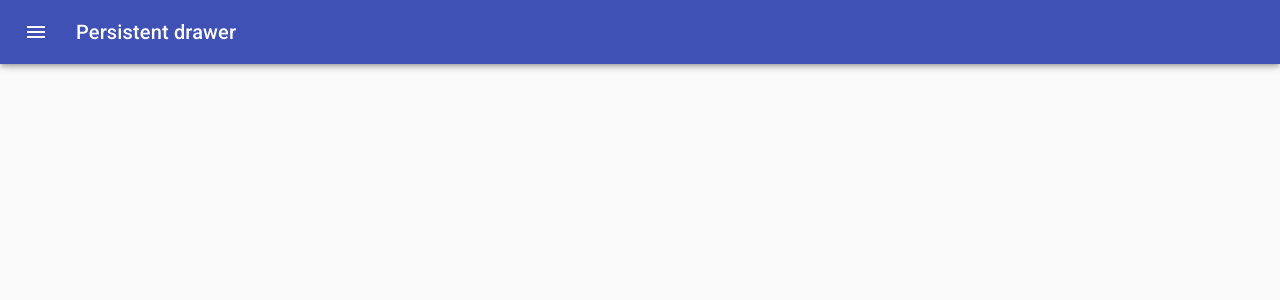
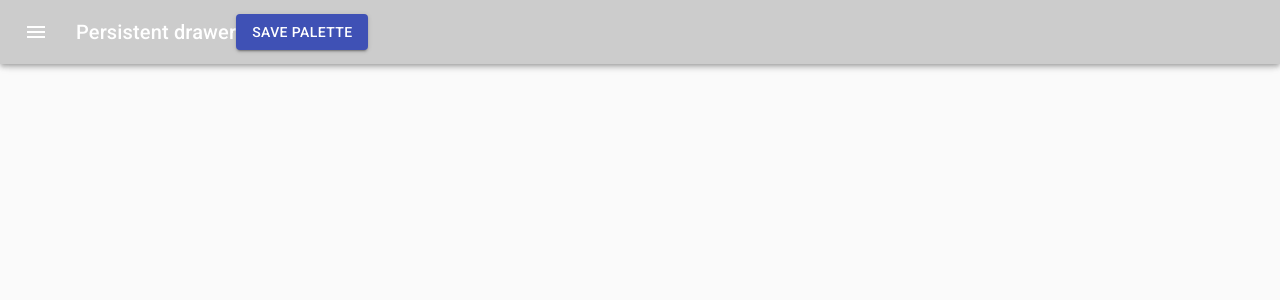
Before and after one commit to jvandy83/custom-color-app, a React (Create React App) app: page /palette/new in a window 1280 px wide. Shown: the top 300 px of the page. Built offline with nearby package versions, Linux system fonts and the light colour scheme.

Commit message:
Add savePalette

```diff
--- a/src/App.js
+++ b/src/App.js
@@ -8,20 +8,36 @@ import { NewPaletteForm } from './NewPaletteForm';
 import { generatePalette } from './colorHelper';
 
 class App extends Component {
-  findPalette(id) {
-    return seedColors.find(palette => {
+  constructor(props) {
+    super(props);
+    this.state = { palettes: seedColors };
+  }
+  findPalette = id => {
+    return this.state.palettes.find(palette => {
       return palette.id === id;
     });
-  }
+  };
+
+  savePalette = newPalette => {
+    this.setState({ palettes: [...this.state.palettes, newPalette] });
+    console.log(newPalette);
+  };
+
   render() {
     return (
       <Switch>
-        <Route exact path="/palette/new" render={() => <NewPaletteForm />} />
+        <Route
+          exact
+          path="/palette/new"
+          render={routeProps => (
+            <NewPaletteForm savePalette={this.savePalette} {...routeProps} />
+          )}
+        />
         <Route
           exact
           path="/"
           render={routeProps => (
-            <PaletteList palettes={seedColors} {...routeProps} />
+            <PaletteList palettes={this.state.palettes} {...routeProps} />
           )}
         />
         <Route
--- a/src/NewPaletteForm.js
+++ b/src/NewPaletteForm.js
@@ -87,7 +87,7 @@ const useStyles = makeStyles(theme => ({
   }
 }));
 
-export function NewPaletteForm() {
+export function NewPaletteForm(props) {
   const classes = useStyles();
 
   const [currentColor, setCurrentColor] = useState('teal');
@@ -104,6 +104,17 @@ export function NewPaletteForm() {
     isSubmitting,
     colors
   } = useFormValidation(validateColor, currentColor);
+
+  const handleClick = () => {
+    let newName = 'New Test Palette';
+    const newPalette = {
+      paletteName: newName,
+      id: newName.toLowerCase().replace(/ /g, '-'),
+      colors
+    };
+    props.savePalette(newPalette);
+    props.history.push('/');
+  };
 
   const [open, setOpen] = useState(false);
   const handleDrawerOpen = () => {
@@ -122,7 +133,7 @@ export function NewPaletteForm() {
           [classes.appBarShift]: open
         })}
       >
-        <Toolbar>
+        <Toolbar style={{ backgroundColor: '#cccccc' }}>
           <IconButton
             color="inherit"
             aria-label="open drawer"
@@ -135,6 +146,9 @@ export function NewPaletteForm() {
           <Typography variant="h6" noWrap>
             Persistent drawer
           </Typography>
+          <Button variant="contained" color="primary" onClick={handleClick}>
+            Save Palette
+          </Button>
         </Toolbar>
       </AppBar>
       <Drawer
--- a/src/PaletteFooter.js
+++ b/src/PaletteFooter.js
@@ -2,8 +2,8 @@ import React from 'react';
 import { withStyles } from '@material-ui/styles';
 import styles from './styles/PaletteFooterStyles';
 
-function PaletteFooter() {
-  const { paletteName, emoji, classes } = this.props;
+function PaletteFooter(props) {
+  const { paletteName, emoji, classes } = props;
   return (
     <footer className={classes.PaletteFooter}>
       {paletteName}
--- a/src/hooks/useFormValidation.js
+++ b/src/hooks/useFormValidation.js
@@ -35,8 +35,8 @@ function useFormValidation(validate, currentColor) {
 
   return {
     handleChange,
+    handleSubmit,
     values,
-    handleSubmit,
     errors,
     isSubmitting,
     colors
```
